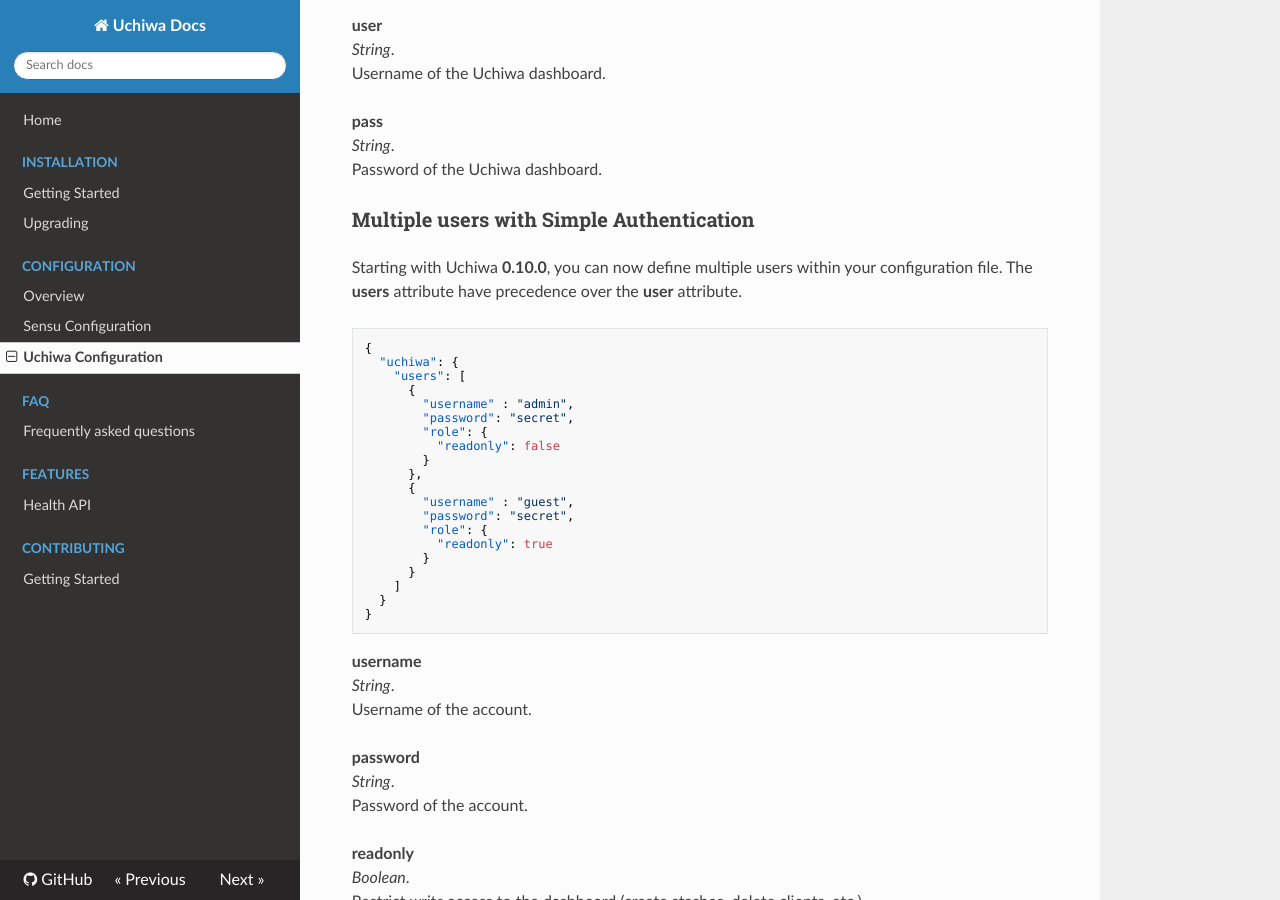
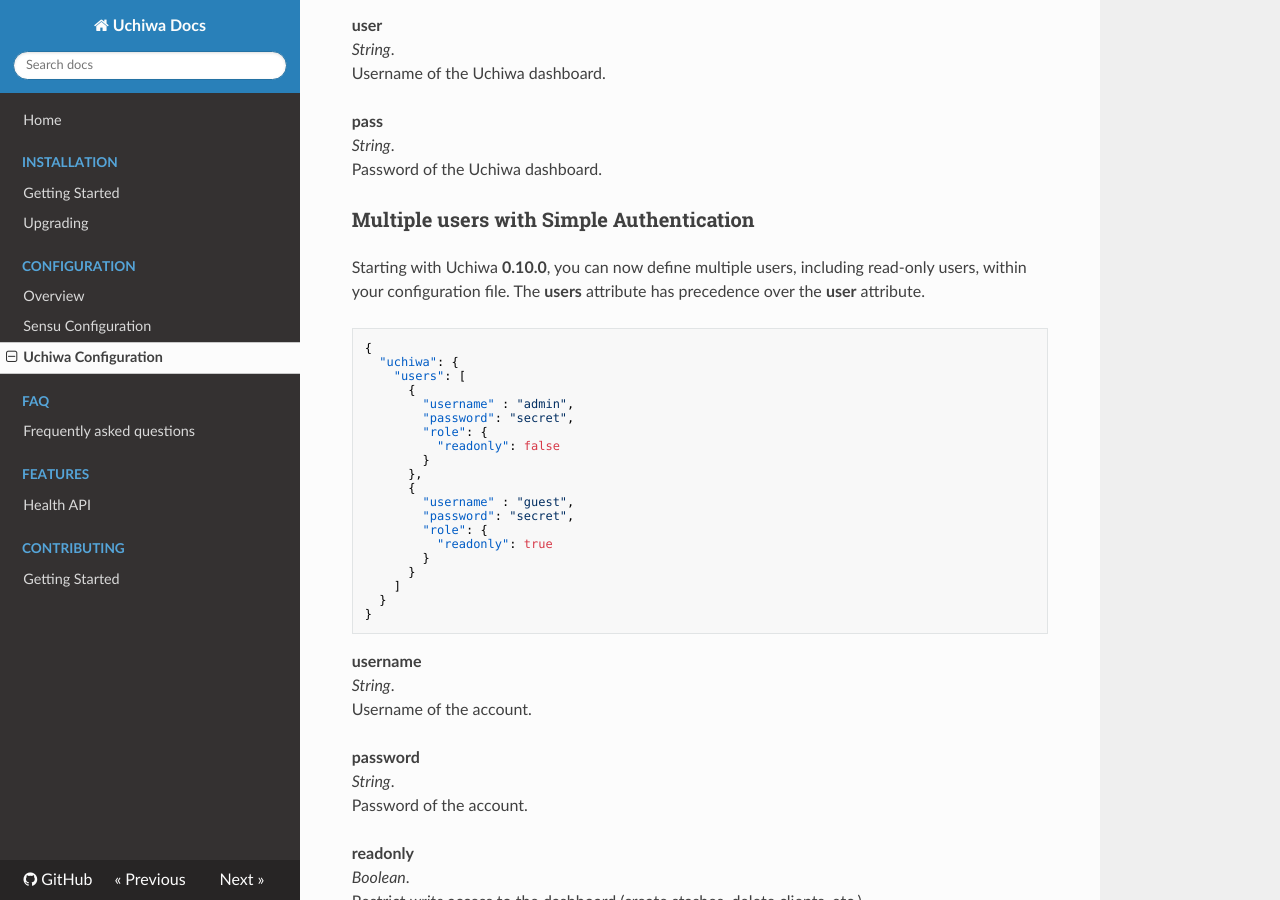
Before and after one commit to palourde/uchiwa-docs, an MkDocs documentation site: the page built from docs/configuration/uchiwa.md, in a window 1280 px wide and 900 px high, scrolled down 859 px. Built offline with MkDocs 1.6.1, drawn with Linux system fonts in a browser that asks for light colours; nearby versions of some CDN libraries; old or Windows-style settings are respelled for this version of MkDocs.

Commit message:
Update Multiple users with Simple Authentication section

````diff
--- a/docs/configuration/uchiwa.md
+++ b/docs/configuration/uchiwa.md
@@ -45,7 +45,7 @@
 Password of the Uchiwa dashboard.
 
 ### Multiple users with Simple Authentication
-Starting with Uchiwa **0.10.0**, you can now define multiple users within your configuration file. The **users** attribute  have precedence over the **user** attribute.
+Starting with Uchiwa **0.10.0**, you can now define multiple users, including read-only users, within your configuration file. The **users** attribute has precedence over the **user** attribute.
 
 ```
 {
````
